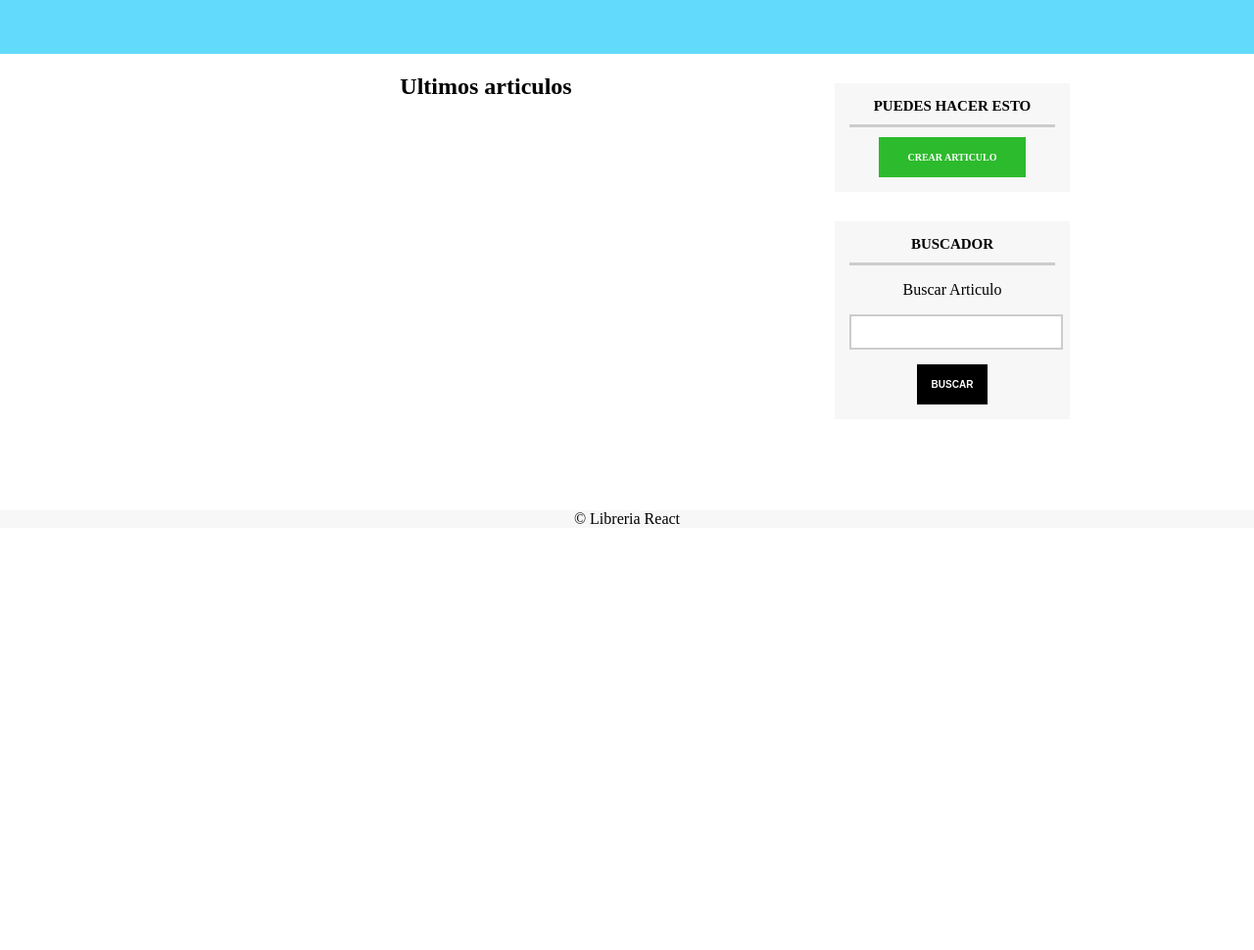
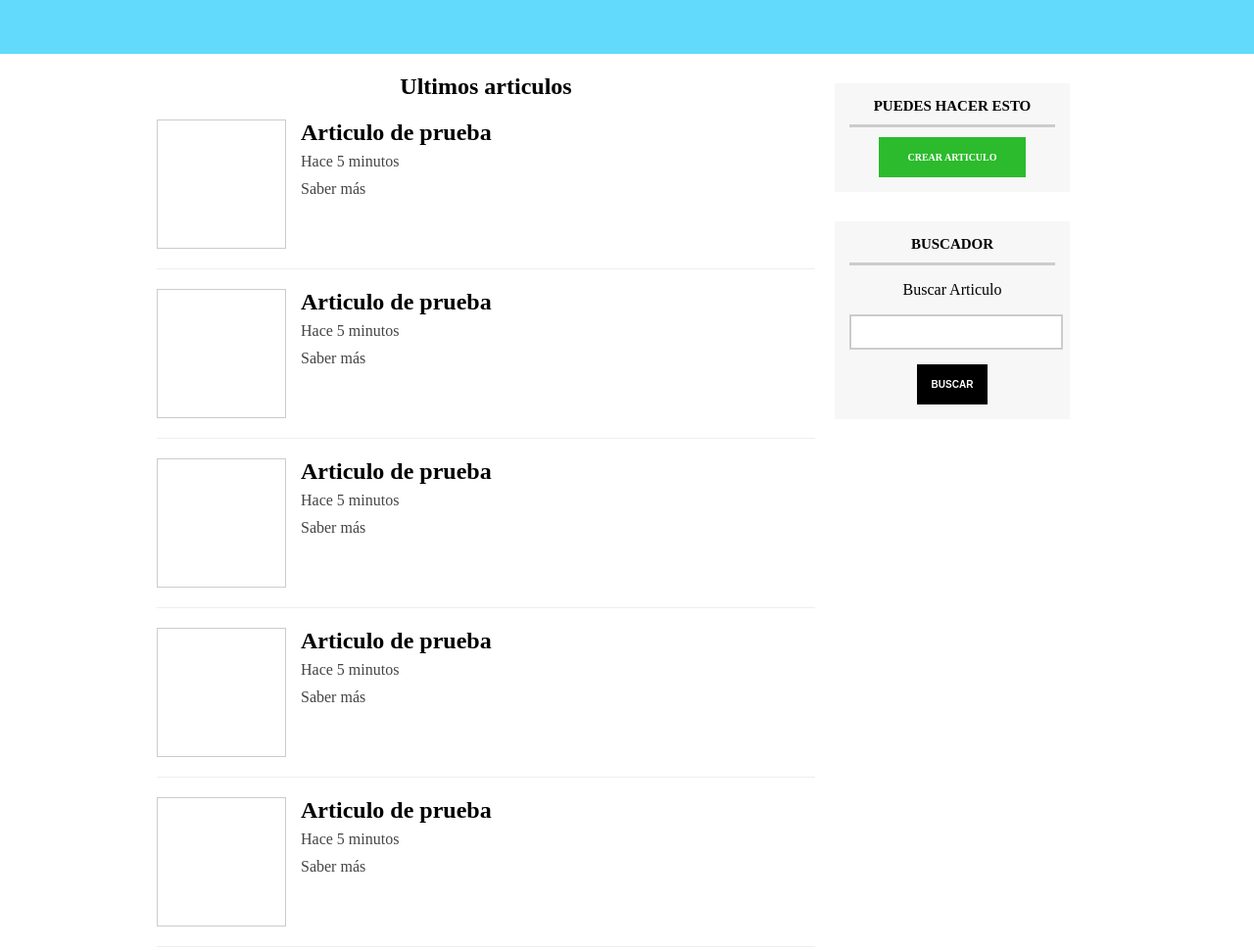
Before and after one commit to DanielOsorio0224/proyecto_1_react, a plain HTML site: page PROYECTO1/MAQUETACION/index.html in a window 1280 px wide. Shown: the part 440-1410 px from the top of the page at 98% size. Before the commit the page ends 995 px from the top, so only its background shows below. Drawn offline with Linux system fonts and the light colour scheme.

Commit message:
css y js

```diff
--- a/PROYECTO1/MAQUETACION/assets/css/styles.css
+++ b/PROYECTO1/MAQUETACION/assets/css/styles.css
@@ -195,4 +195,61 @@ input[type="text"]:focus{
 
 #footer{
     background: #f7f7f7;
+    width: 100%;
+    height: 70px;
+    line-height: 65px;
+    color: #444;
 }
+
+#footer p{
+    margin: 0px;
+    padding: 0px;
+}
+
+.article-item{
+    width: 100%;
+    border-bottom: 1px solid #eee;
+    padding-bottom: 20px;
+    margin-bottom: 20px;
+    text-align: left;
+}
+
+.article-item .image-wrap{
+    width: 130px;
+    height: 130px;
+    overflow: hidden;
+    float: left;
+    margin-right: 15px;
+    border: 1px solid #ccc;
+}
+
+.article-item .image-wrap img{
+    height: 100%;
+    text-align: center;
+}
+
+.article-item h2{
+    display: block;
+    width: 100%;
+    padding: 0px;
+    margin: 0px;
+    margin-bottom: 7px;
+}
+
+.article-item .date{
+    display: block;
+    width: 100%;
+    color: #444;
+}
+
+.article-item a{
+    display: block;
+    color: #444;
+    text-decoration: none;
+    margin-top: 10px;
+    transition: 300ms all;
+}
+
+.article-item a:hover{
+    text-decoration: underline;
+}
--- a/PROYECTO1/MAQUETACION/index.html
+++ b/PROYECTO1/MAQUETACION/index.html
@@ -49,7 +49,31 @@
     <div class="center">
         <section id="content">
             <h2>Ultimos articulos</h2>
+
+            <!-- listado de articulos -->
+            <div id="articles">
+                <article class="article-item" id="article-template">
+                    <div class="image-wrap">
+                        <img src="" alt="">
+                    </div>
+                    <h2>Articulo de prueba</h2>
+                    <span class="date">
+                        Hace 5 minutos
+                    </span>
+                    <a href="#">Saber más</a>
+                    <div class="clearfix"></div>
+                </article>
+            </div>
         </section>
+        <script type="text/javascript">
+            let template = document.getElementById("article-template")
+            let articles = document.getElementById("articles")
+            for(let i=0; i<5; i++){
+                let clonar = template.cloneNode(true)
+                clonar.removeAttribute("id")
+                articles.appendChild(clonar)
+            }
+        </script>
 
         <aside id="sidebar">
             <div id="nav-blog" class="sidebar-item">
```
